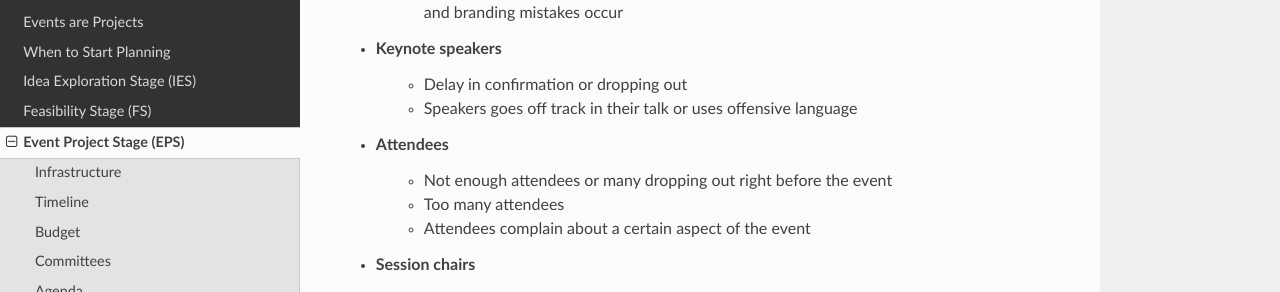
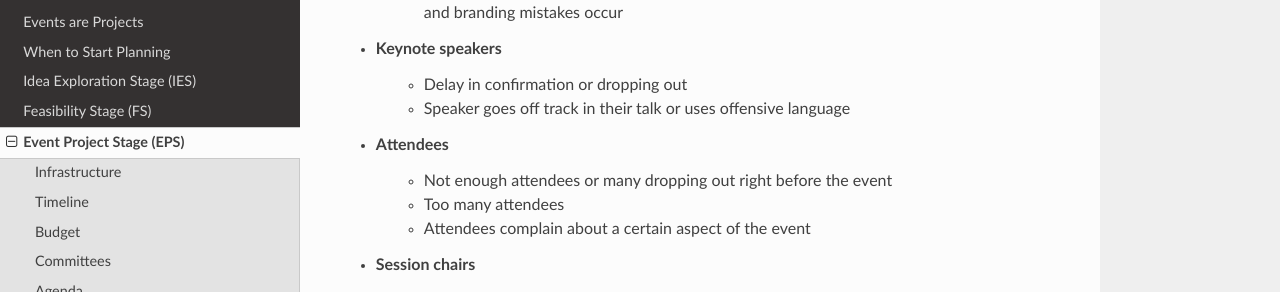
Before and after one commit to softwaresaved/event-organisation-guide, a Sphinx documentation site: the page built from docs/eog/eps-risk-management-assessment.rst, in a window 1280 px wide and 900 px high, scrolled down 1998 px. Shown: the part 159-451 px from the top of the window. Built offline with Sphinx 7.4.7 and the Read the Docs theme 2.0.0, drawn with Linux system fonts in a browser that asks for light colours.

Commit message:
Update eps-risk-management-assessment.rst

```diff
--- a/docs/eog/eps-risk-management-assessment.rst
+++ b/docs/eog/eps-risk-management-assessment.rst
@@ -47,7 +47,7 @@ Here are some examples of risks identified when organising an event such as the
 
 - Keynote speakers
     - Delay in confirmation or dropping out
-    - Speakers goes off track in their talk or uses offensive language
+    - Speaker goes off track in their talk or uses offensive language
 
 - Attendees
     - Not enough attendees or many dropping out right before the event
```
